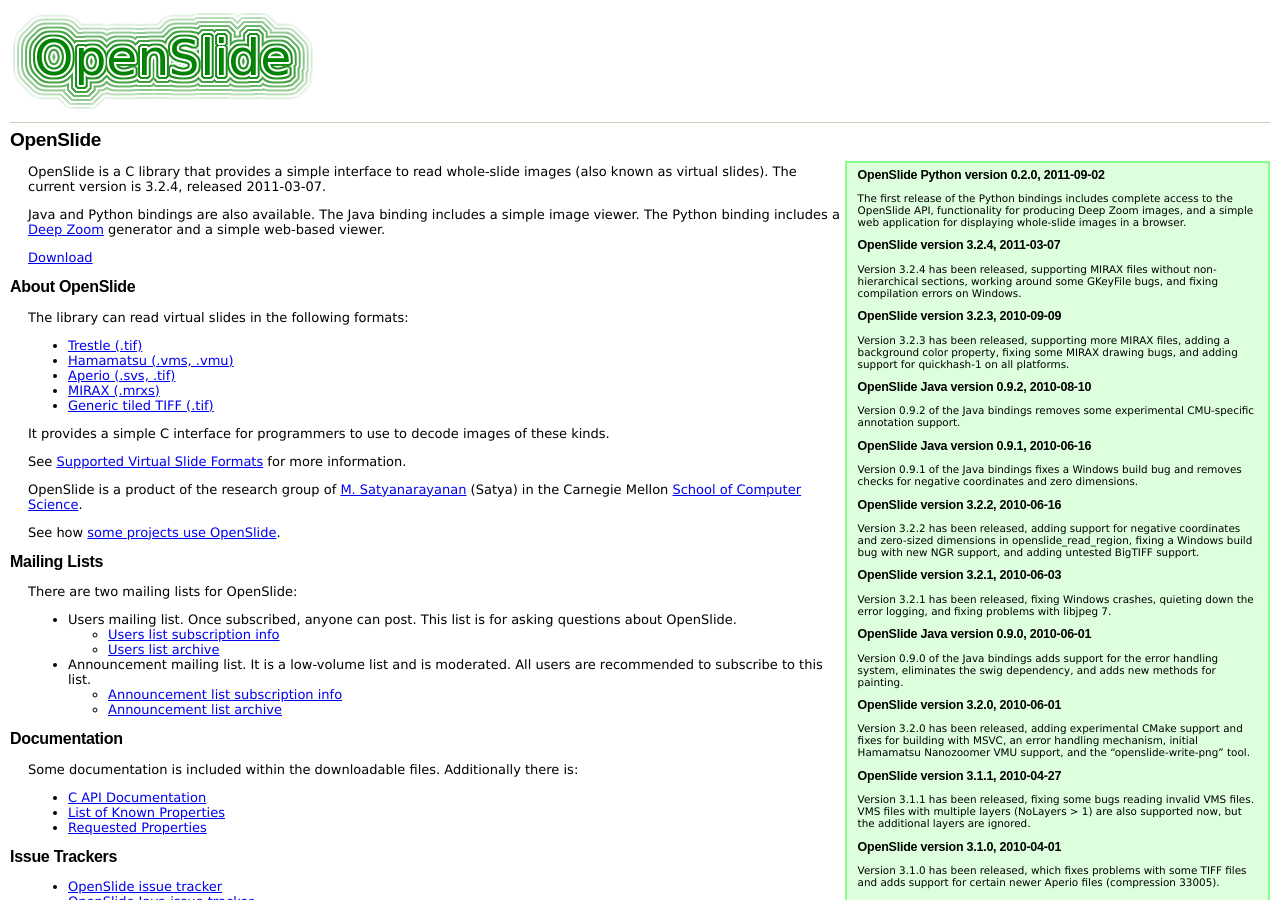
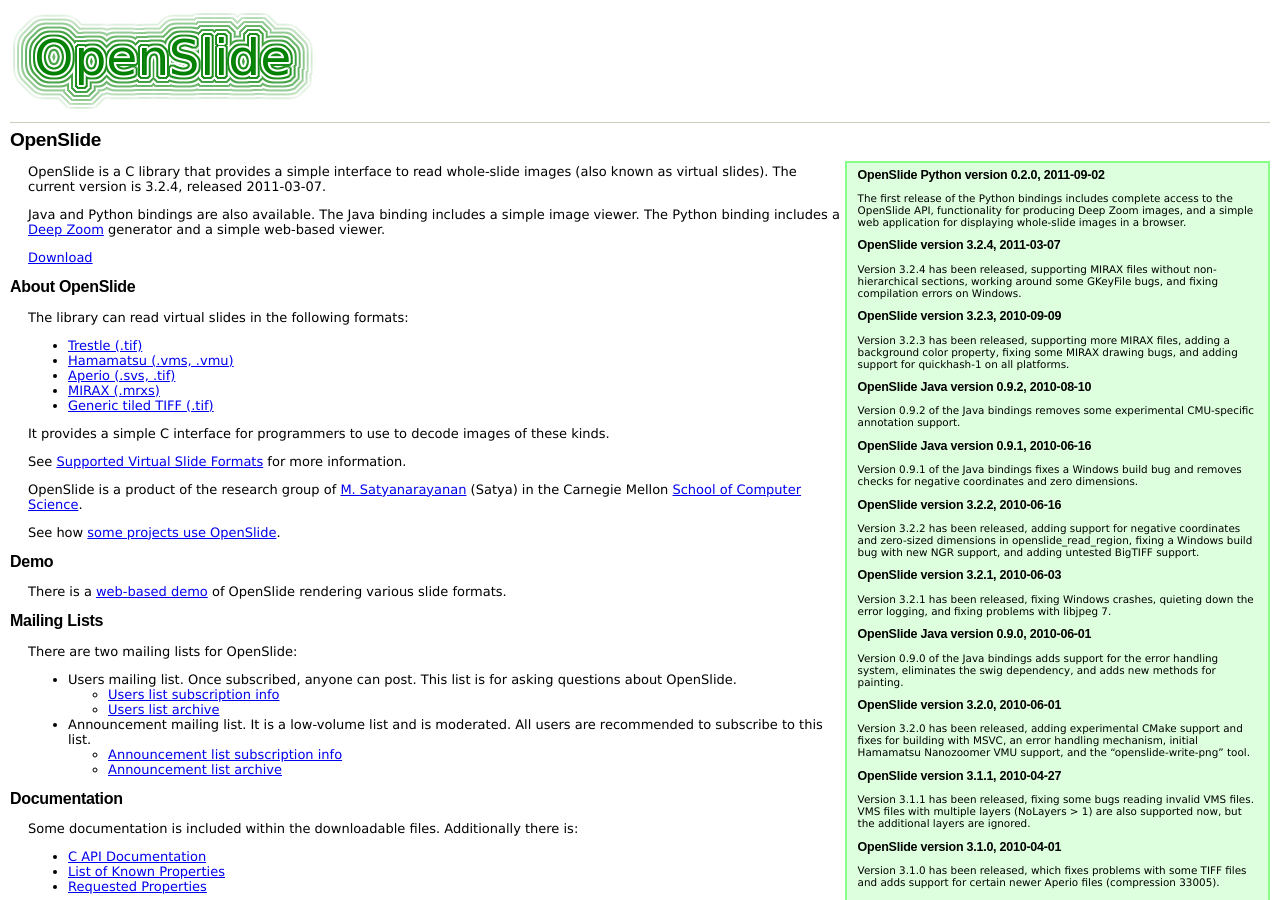
Before and after one commit to openslide/openslide.github.io, a Jekyll site: the page built from index.markdown, in a window 1280 px wide and 900 px high. Built offline with Jekyll 4.4.1, drawn with Linux system fonts in a browser that asks for light colours.

Commit message:
Add demo link to front page

```diff
--- a/index.markdown
+++ b/index.markdown
@@ -55,6 +55,15 @@
 See how [some projects use OpenSlide][10].
 
 [10]: Some%20Projects%20Using%20OpenSlide
+
+
+Demo
+----
+
+There is a [web-based demo][26] of OpenSlide rendering various slide
+formats.
+
+[26]: demo/
 
 
 Mailing Lists
```
